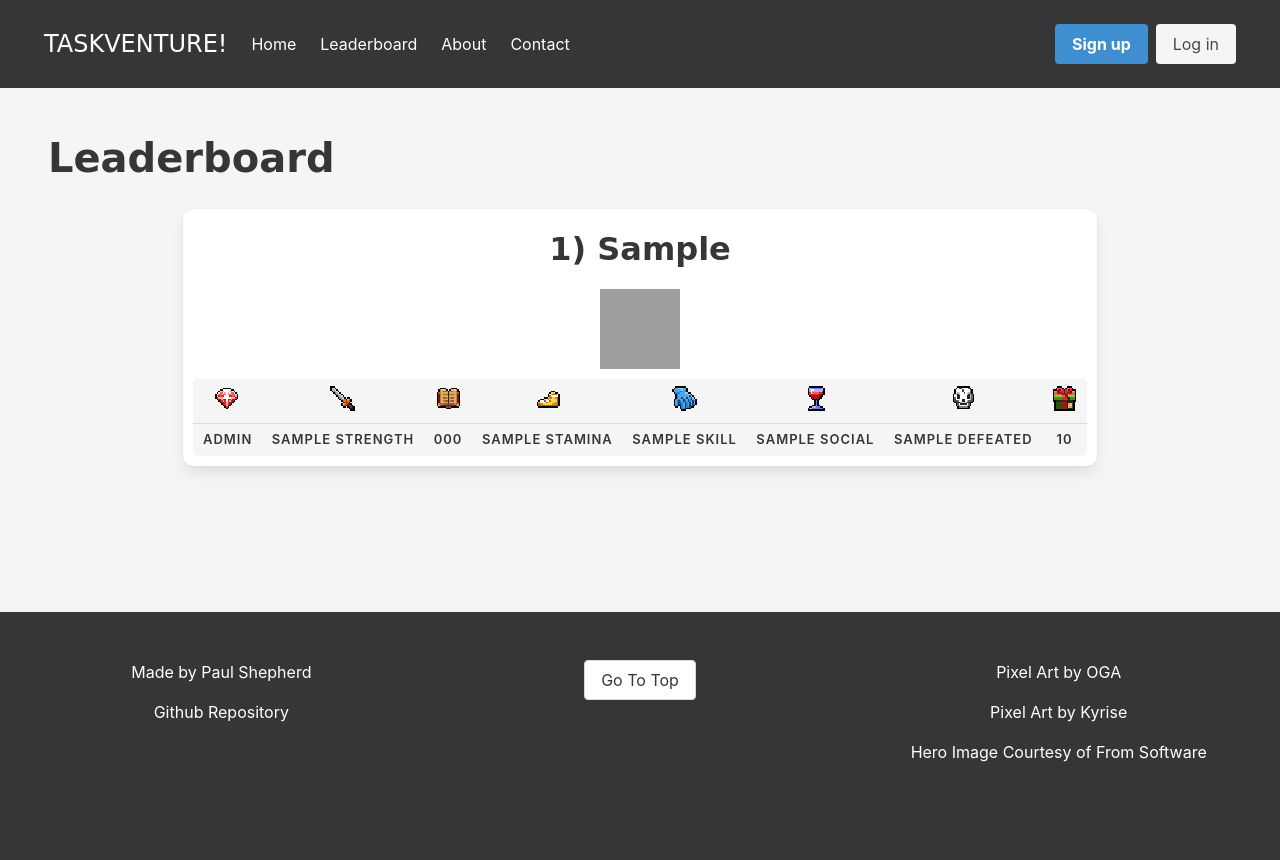
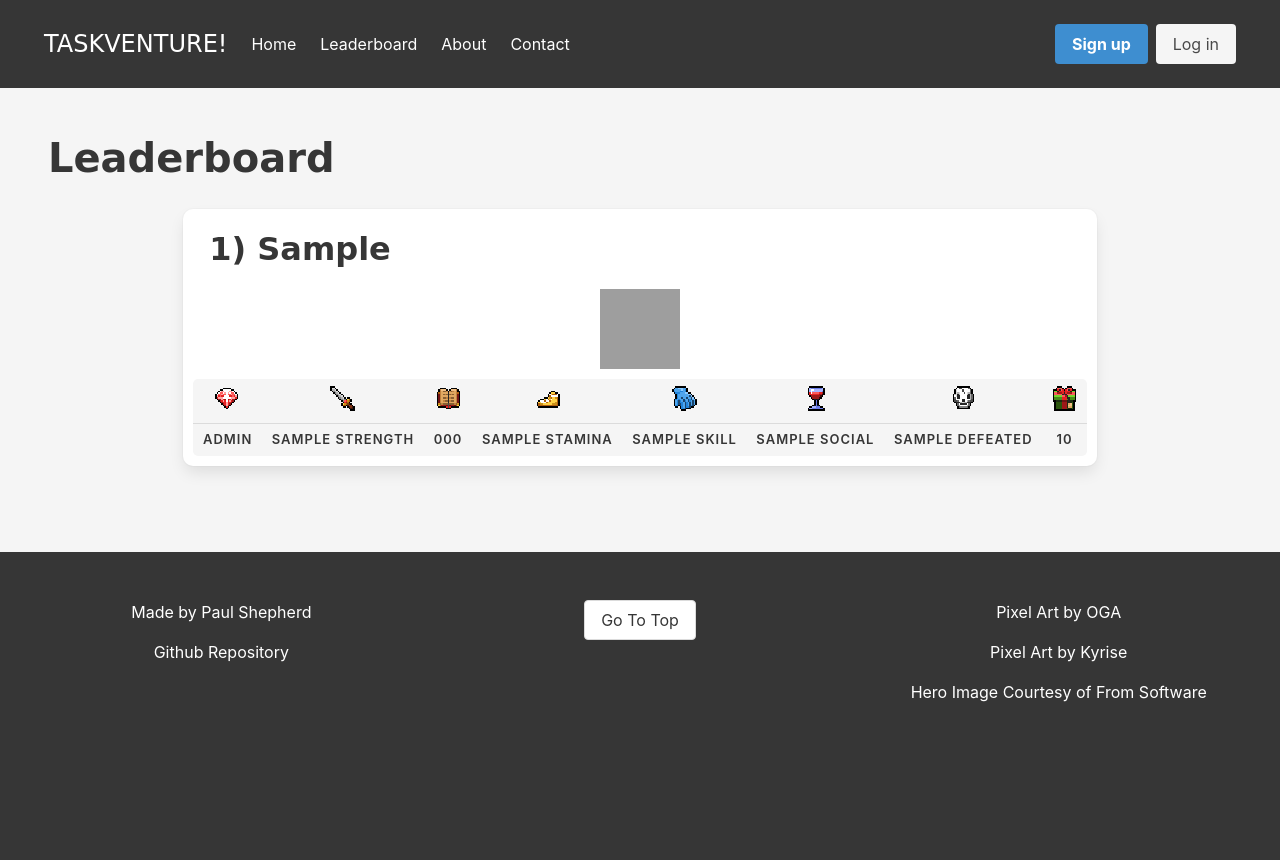
Before and after one commit to shepuk/Project3-Taskventure, a Flask app: page /leaderboard in a window 1280 px wide. After the commit the page ends 702 px from the top, so only its background shows below. Run offline with Flask 2, Linux system fonts and the light colour scheme; a database or web service that is not in the repository returns one stand-in record (values such as "Sample title"); some libraries are stand-ins or nearby versions; some web fonts are replaced; grey boxes are pictures that could not be loaded.

Commit message:
add 404 page, style quest headers and footer

```diff
--- a/static/css/style.css
+++ b/static/css/style.css
@@ -3,6 +3,9 @@
 
 
 /*---------------------------------------------------------REUSEABLES */
+html {
+    background-color: hsl(0, 0%, 96%);
+}
 
 body {
     background-color: hsl(0, 0%, 96%);
@@ -132,7 +135,7 @@ td {
 .card-header-title {
     color: #fff;
     display: flex;
-    justify-content: center;
+    justify-content: flex-start;
 
 }
 
@@ -560,6 +563,9 @@ li.is-active a {
 
 .footer {
     margin-top: 100px;
+    position: fixed;
+    width: 100vw;
+    bottom: 0;
 }
 
 .footer a {
```
Also changed, not shown: templates/404.html (added, +13 -0 lines).
